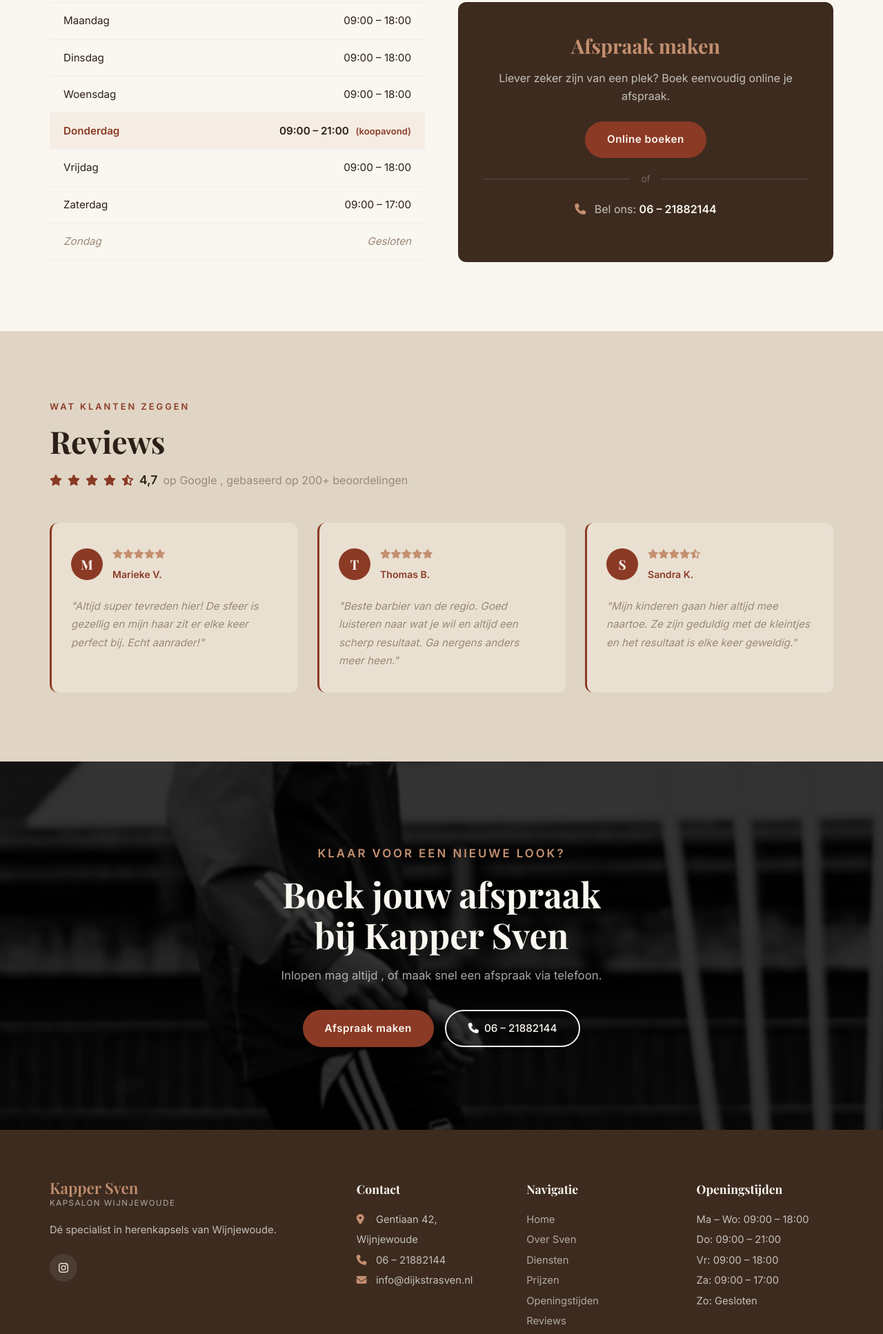
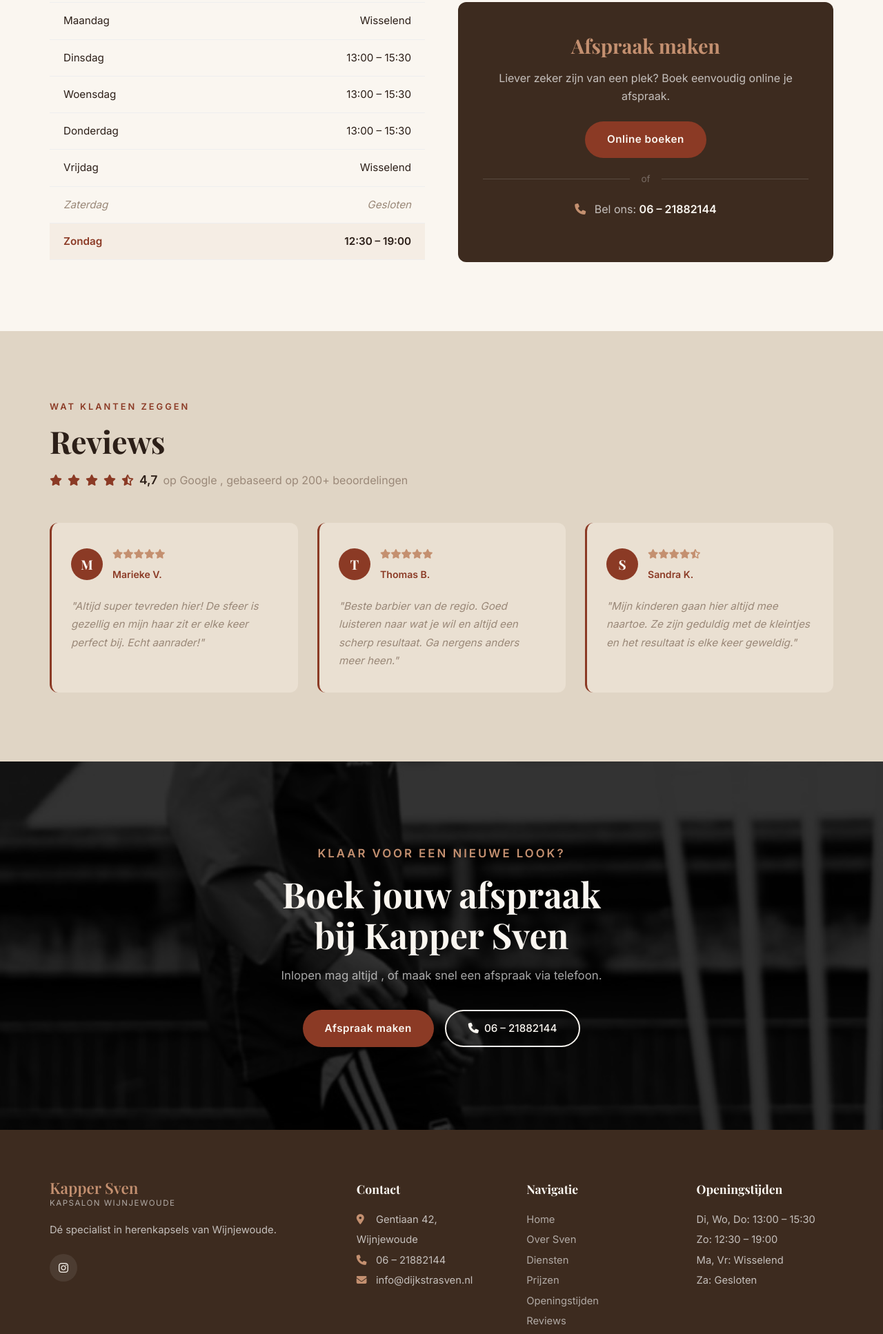
Before and after one commit to Bert-Jan-04/kapper-sven, a website: page index.html in a window 1280 px wide. Shown: the part 3778-5712 px from the top of the page at 69% size. Drawn offline with nearby package versions, Linux system fonts and the light colour scheme.

Commit message:
Openingstijden bijgewerkt: zo open, za gesloten, di/wo/do middag, ma/vr wisselend
Co-Authored-By: Claude Sonnet 4.6 <noreply@anthropic.com>

```diff
--- a/index.html
+++ b/index.html
@@ -231,13 +231,13 @@
       <p class="section-sub">Inlopen mag altijd , afspraak ook welkom</p>
       <div class="tijden-wrapper">
         <div class="tijden-tabel">
-          <div class="tijd-row"><span>Maandag</span><span>09:00 – 18:00</span></div>
-          <div class="tijd-row"><span>Dinsdag</span><span>09:00 – 18:00</span></div>
-          <div class="tijd-row"><span>Woensdag</span><span>09:00 – 18:00</span></div>
-          <div class="tijd-row highlight"><span>Donderdag</span><span>09:00 – 21:00 <em>(koopavond)</em></span></div>
-          <div class="tijd-row"><span>Vrijdag</span><span>09:00 – 18:00</span></div>
-          <div class="tijd-row"><span>Zaterdag</span><span>09:00 – 17:00</span></div>
-          <div class="tijd-row gesloten"><span>Zondag</span><span>Gesloten</span></div>
+          <div class="tijd-row"><span>Maandag</span><span>Wisselend</span></div>
+          <div class="tijd-row"><span>Dinsdag</span><span>13:00 – 15:30</span></div>
+          <div class="tijd-row"><span>Woensdag</span><span>13:00 – 15:30</span></div>
+          <div class="tijd-row"><span>Donderdag</span><span>13:00 – 15:30</span></div>
+          <div class="tijd-row"><span>Vrijdag</span><span>Wisselend</span></div>
+          <div class="tijd-row gesloten"><span>Zaterdag</span><span>Gesloten</span></div>
+          <div class="tijd-row highlight"><span>Zondag</span><span>12:30 – 19:00</span></div>
         </div>
         <div class="boek-box" id="boek">
           <h3>Afspraak maken</h3>
@@ -341,11 +341,10 @@
       </div>
       <div class="footer-col">
         <h4>Openingstijden</h4>
-        <p>Ma – Wo: 09:00 – 18:00</p>
-        <p>Do: 09:00 – 21:00</p>
-        <p>Vr: 09:00 – 18:00</p>
-        <p>Za: 09:00 – 17:00</p>
-        <p>Zo: Gesloten</p>
+        <p>Di, Wo, Do: 13:00 – 15:30</p>
+        <p>Zo: 12:30 – 19:00</p>
+        <p>Ma, Vr: Wisselend</p>
+        <p>Za: Gesloten</p>
       </div>
     </div>
     <div class="footer-bottom">
```
Also changed, not shown: afspraak.html (+4 -5 lines), contact.html (+4 -5 lines), data/content.json (+7 -7 lines), diensten.html (+4 -5 lines), openingstijden.html (+7 -8 lines), over.html (+4 -5 lines), prijzen.html (+4 -5 lines), reviews.html (+4 -5 lines).
